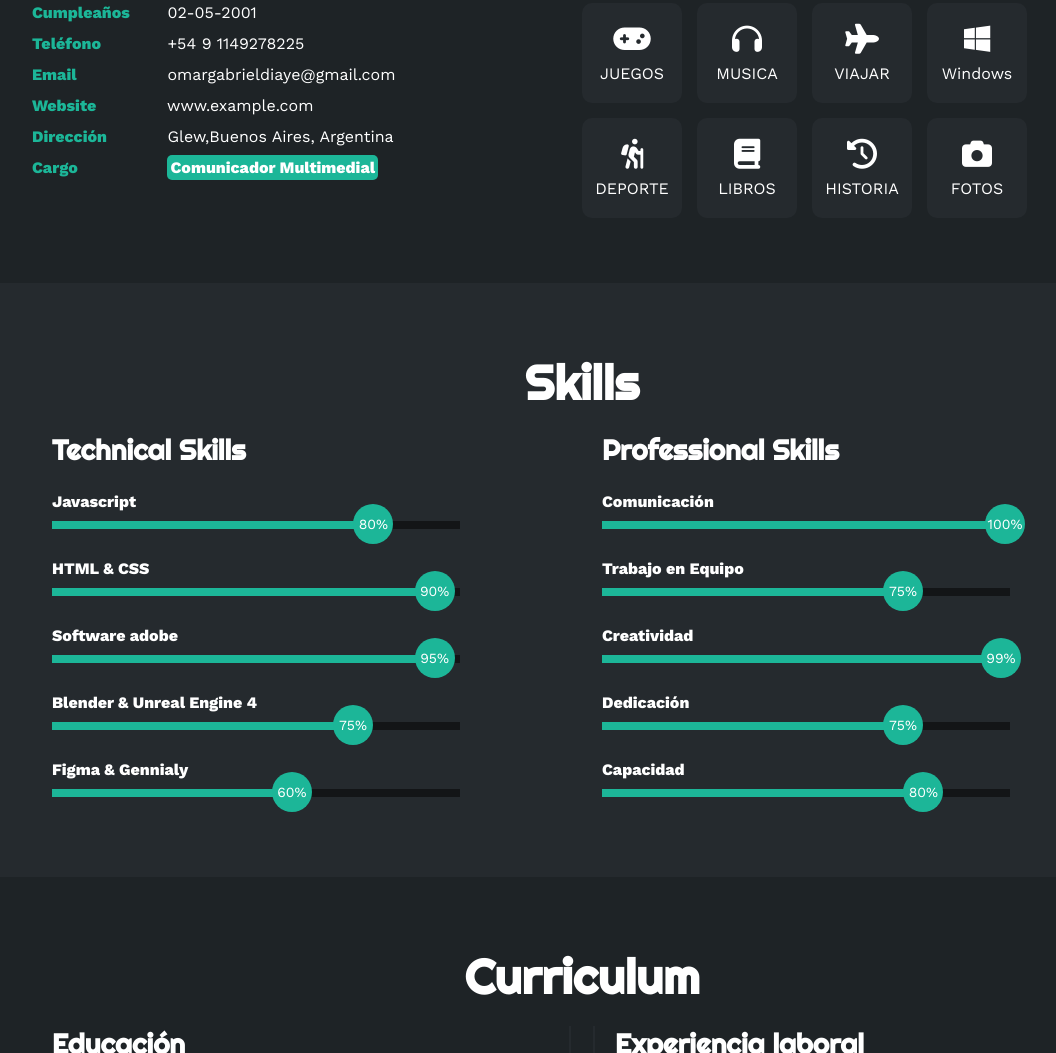
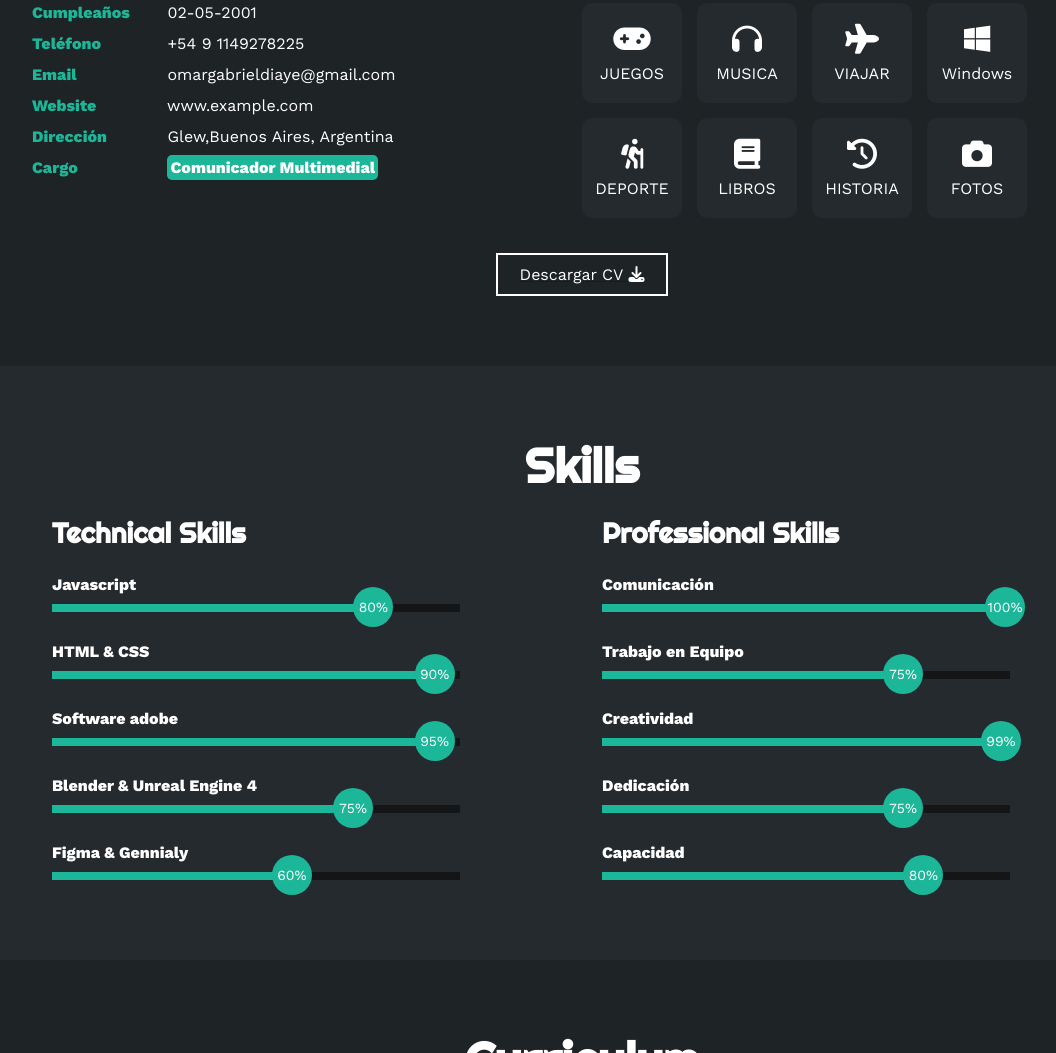
Before and after one commit to OmarDiaye/Repositorio, a plain HTML site: page index.html in a window 1280 px wide. Shown: the part 1092-2145 px from the top of the page, without its empty margins (58-1114 px from the left). Drawn offline with nearby package versions, Linux system fonts and the light colour scheme.

Commit message:
Update index.html

```diff
--- a/index.html
+++ b/index.html
@@ -129,8 +129,12 @@
                     </div>
                 </div>
             </div>
-
-
+            <a href="https://github.com/OmarDiaye/Repositorio/blob/c004ab7aa9d204205fa0c6d1b49ddb7897f27e2b/archivo/cv_omardiaye.pdf" download>
+                 <button>
+                    Descargar CV <i class="fa-solid fa-download"></i>
+                    <span class="overlay"></span>
+                </button>
+            </a>
 
         </div>
     </section>
```
